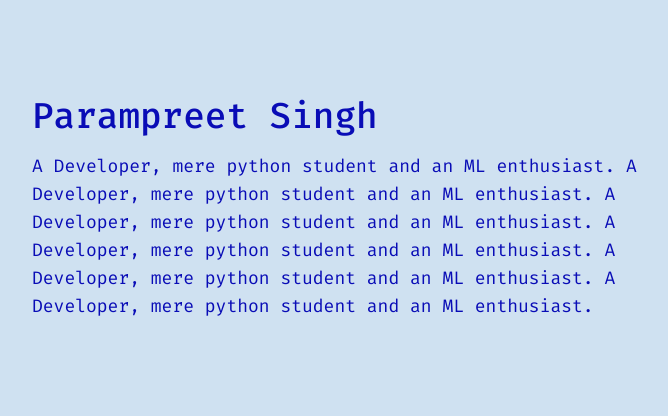
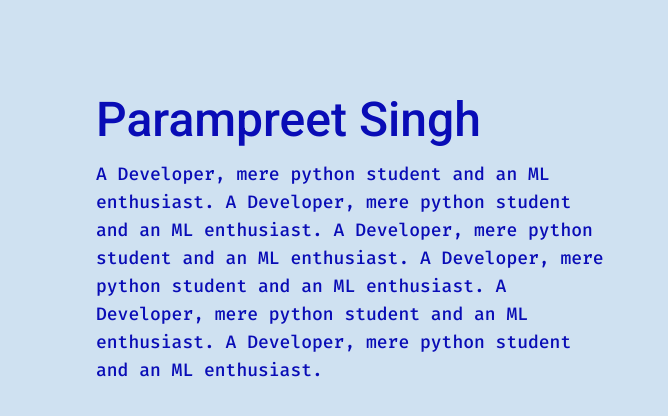
Before and after one commit to Param302/portfolio, a Next.js app in the folder portfolio/: page / in a window 1280 px wide. Shown: the top 416 px of the page, without its empty margins (288-956 px from the left). Built offline with nearby package versions, Linux system fonts and the light colour scheme.

Commit message:
update: font changed to roboto + fira code

```diff
--- a/portfolio/src/app/components/About.js
+++ b/portfolio/src/app/components/About.js
@@ -1,10 +1,10 @@
 export default function About() {
     return (
-        <main className="flex flex-col space-y-4">
-            <h1 className="text-4xl font-medium">Parampreet Singh</h1>
-            <p className="text-lg font-mono">
+        <section className="flex flex-col space-y-4">
+            <h1 className="text-5xl font-medium font-heading">Parampreet Singh</h1>
+            <p className="text-lg font-medium">
                 A Developer, mere python student and an ML enthusiast. A Developer, mere python student and an ML enthusiast. A Developer, mere python student and an ML enthusiast. A Developer, mere python student and an ML enthusiast. A Developer, mere python student and an ML enthusiast. A Developer, mere python student and an ML enthusiast.
             </p>
-        </main>
+        </section>
     );
 }
--- a/portfolio/src/app/layout.js
+++ b/portfolio/src/app/layout.js
@@ -1,16 +1,22 @@
-import { Merriweather, Fira_Code } from "next/font/google";
+import { Roboto, Fira_Code } from "next/font/google";
 import "@/app/styles/globals.css";
 
-
-const headingFont = Merriweather({
-    variable: "--font-merriweather",
+const headingFont = Roboto({
+    display: "swap",
+    variable: "--font-roboto",
     subsets: ["latin"],
-    weight: ["300", "400", "700", "900"],
+    weight: ["300", "400", "500", "700"],
+    adjustFontFallback: false,
+    preload: false
 });
 
 const descriptionFont = Fira_Code({
-    variable: "--font-fira-code",
+    display: "swap",
+    variable: "--font-tomorrow",
     subsets: ["latin"],
+    weight: ["300", "400", "500", "600", "700"],
+    adjustFontFallback: false,
+    preload: false
 });
 
 export const metadata = {
--- a/portfolio/src/app/page.js
+++ b/portfolio/src/app/page.js
@@ -1,10 +1,14 @@
 import About from '@/app/components/About';
+import Experience from './components/Experience';
+import Projects from './components/Projects';
 
 
 export default function Home() {
     return (
-        <main className="w-1/2 flex flex-col items-center space-y-8">
+        <main className="w-2/5 flex flex-col items-center space-y-12">
             <About/>
+            {/* <Experience/> */}
+            <Projects/>
         </main>
     );
 }
--- a/portfolio/src/app/styles/globals.css
+++ b/portfolio/src/app/styles/globals.css
@@ -9,12 +9,16 @@
     --color-accentBlue: #0082d8;
 }
 
+.me {
+    background-color: orange;
+}
+
 body {
     background-color: var(--color-lightBlue);
     color: var(--color-darkBlue);
 }
 
-::selection {
+*::selection {
     background-color: var(--color-primaryBlue);
     color: var(--color-lightBlue);
 }
--- a/portfolio/tailwind.config.js
+++ b/portfolio/tailwind.config.js
@@ -12,8 +12,8 @@ module.exports = {
                 accentBlue: '0082d8'
             },
             fontFamily: {
-                serif: ['Merriweather', 'serif'], // Heading font
-                mono: ['Fira Code', 'monospace'], // Descriptive/secondary font
+                heading: ['Roboto'], // Heading font
+                desc: ['Tomorrow', 'Fira Code'], // Descriptive/secondary font
             },
         },
     },
```
